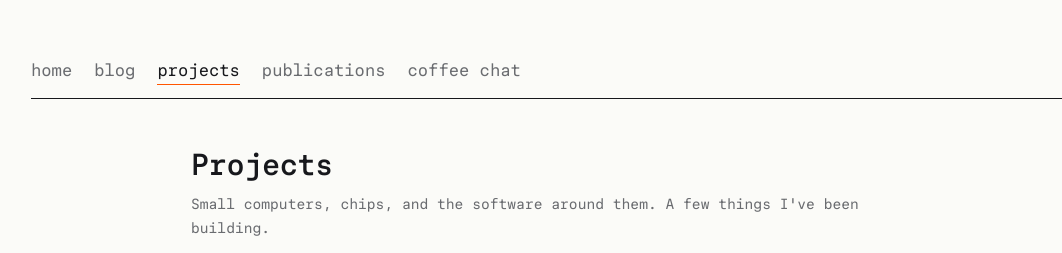
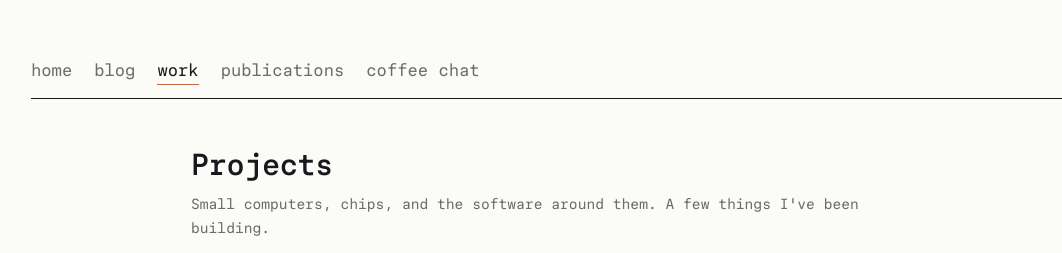
Before and after one commit to 5iri/5iri.github.io, a Jekyll site: the page built from markdown_files/projects.md, in a window 1280 px wide and 900 px high. Shown: the top 253 px of the window, without its empty margins (29-1091 px from the left). Built offline with Jekyll 4.4.1, drawn with Linux system fonts in a browser that asks for light colours.

Commit message:
Rename projects nav to work with /work URL

```diff
--- a/_layouts/default.html
+++ b/_layouts/default.html
@@ -57,7 +57,7 @@
         {% assign here = page.url %}
         <a href="{{ '/' | relative_url }}" class="{% if here == '/' %}active{% endif %}">home</a>
         <a href="{{ '/blog'    | relative_url }}" class="{% if here contains '/blog' %}active{% endif %}">blog</a>
-        <a href="{{ '/projects'| relative_url }}" class="{% if here == '/projects' %}active{% endif %}">projects</a>
+        <a href="{{ '/work'| relative_url }}" class="{% if here == '/work' %}active{% endif %}">work</a>
         <a href="{{ '/publications' | relative_url }}" class="{% if here == '/publications' %}active{% endif %}">publications</a>
         <a href="{{ '/coffeechat' | relative_url }}">coffee&nbsp;chat</a>
       </nav>
--- a/markdown_files/projects.md
+++ b/markdown_files/projects.md
@@ -1,7 +1,8 @@
 ---
 title: Projects
 layout: content
-permalink: /projects
+permalink: /work
+redirect_from: /projects
 description: Small computers, chips, and the software around them. A few things I've been building.
 content_class: projects-content
 page_class: projects-page
```
